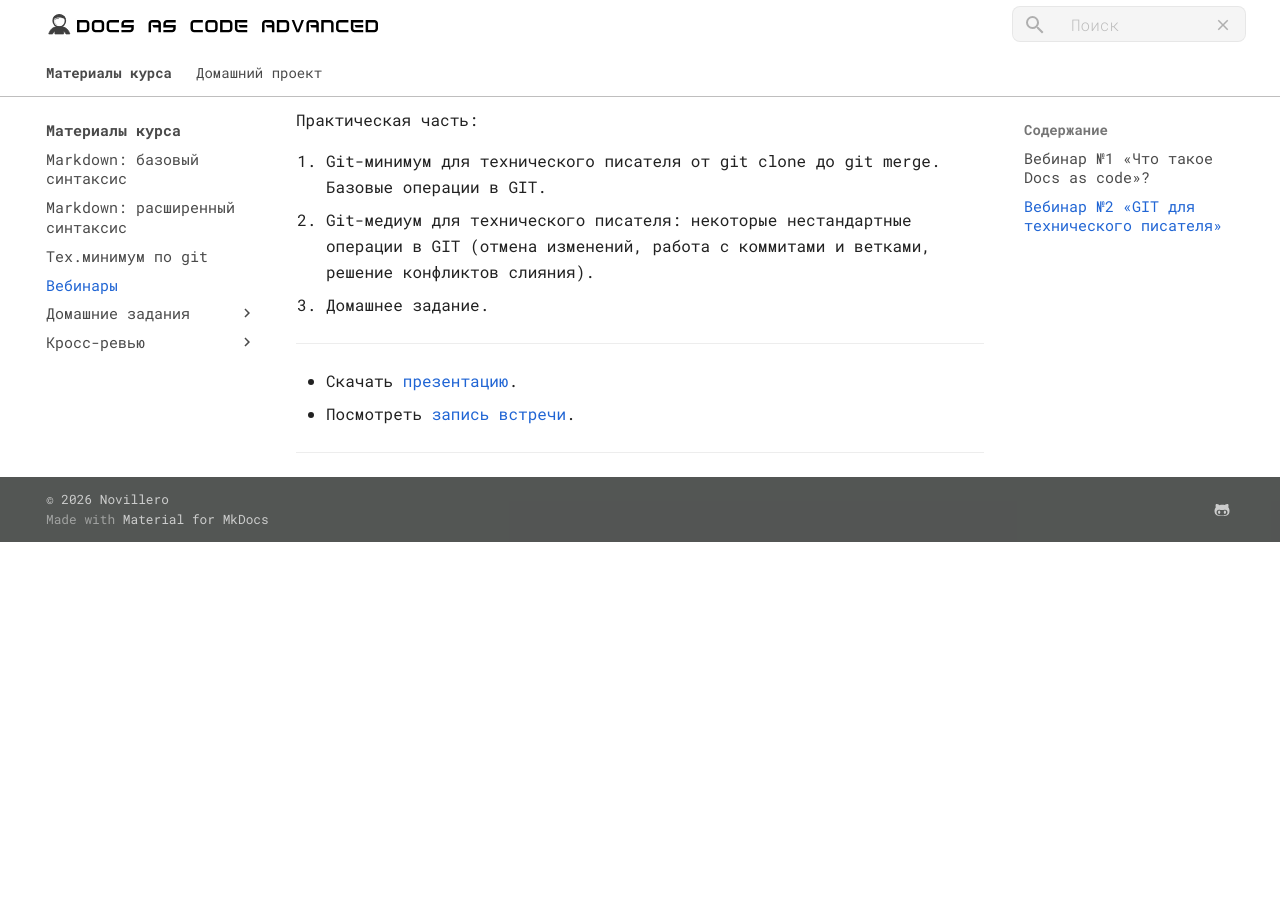
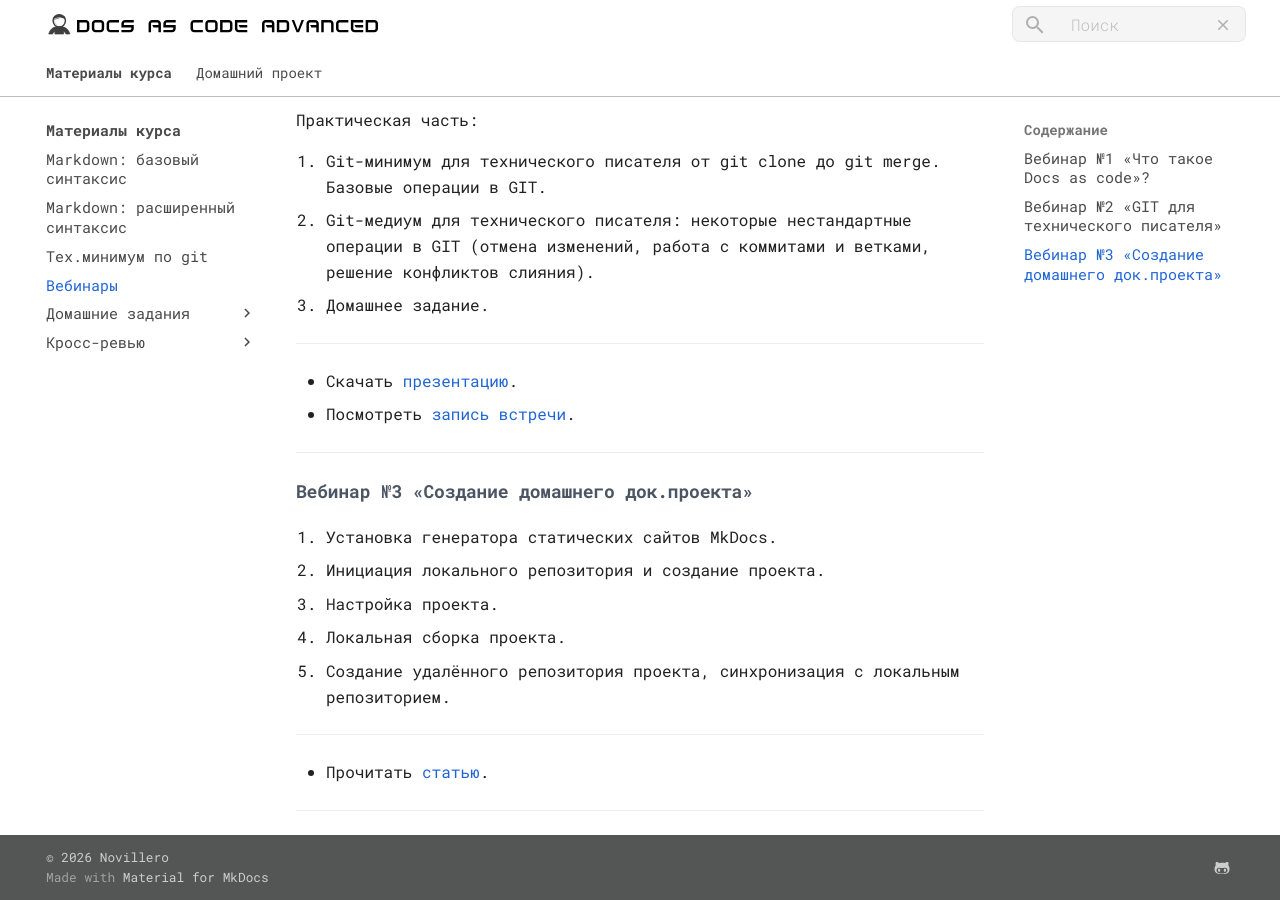
Before and after one commit to novillero/dac-4, an MkDocs documentation site: the page built from docs/meetings.md, in a window 1280 px wide and 900 px high, scrolled down 1024 px. Built offline with MkDocs 1.6.1 and Material for MkDocs 9.7.7, drawn with Linux system fonts in a browser that asks for light colours; before the commit the page ends 1566 px from its top, so only the background shows below that.

Commit message:
поправил статьи

```diff
--- a/docs/meetings.md
+++ b/docs/meetings.md
@@ -46,3 +46,18 @@
 * Посмотреть [запись встречи](https://disk.yandex.ru/i/B99YjLoXWjWAZA){target=_blank}.
 
 ---
+
+#### Вебинар №3 «Создание домашнего док.проекта»
+
+1. Установка генератора статических сайтов MkDocs.
+2. Инициация локального репозитория и создание проекта.
+3. Настройка проекта.
+4. Локальная сборка проекта.
+5. Создание удалённого репозитория проекта, синхронизация с локальным репозиторием.
+
+---
+
+* Прочитать [статью](./pet-project/mkdocs-setup.md).
+<!--* Посмотреть [запись встречи](https://disk.yandex.ru/i/YjaG5pWFSfxnMQ){target=_blank}.-->
+
+---
```
Also changed, not shown: docs/pet-project/index.md (+2 -2 lines).
